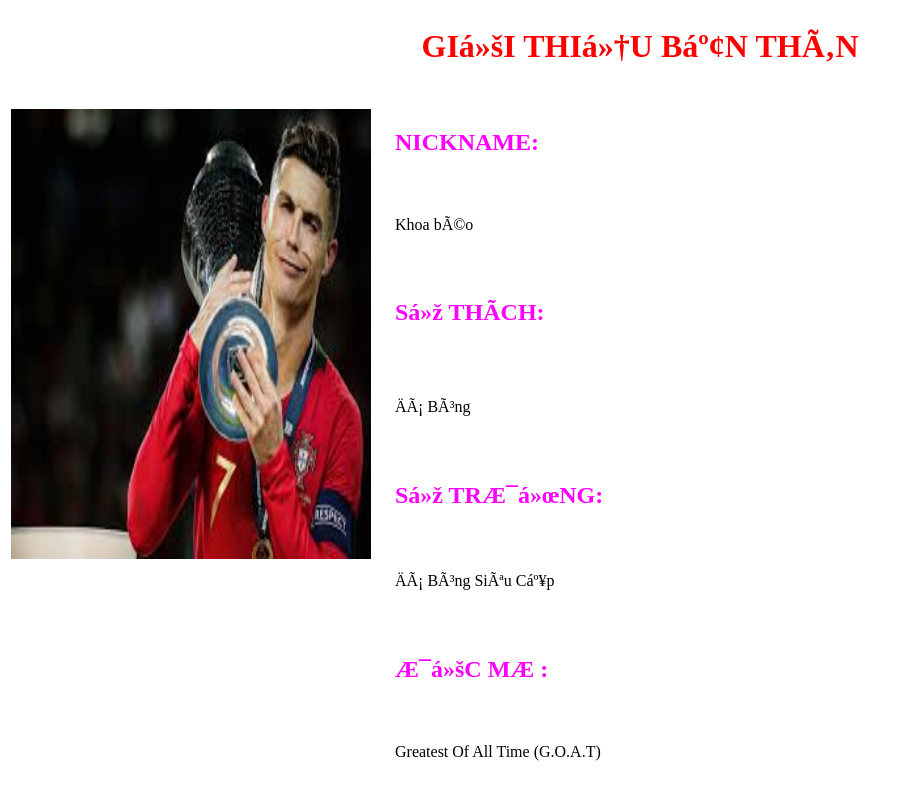
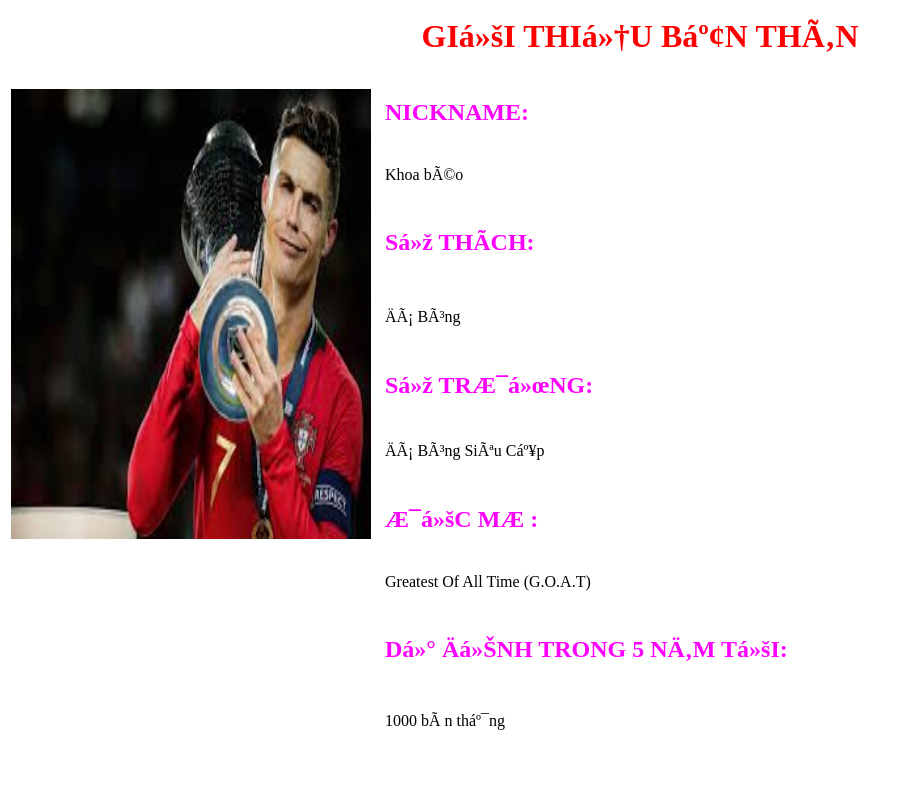
Before and after one commit to trongkhoi1112008/Gioi-Thieu-Ban-Than1, a plain HTML site: page index.html in a window 1280 px wide. Shown: the top 798 px of the page, without its empty margins (0-911 px from the left). Drawn offline with Linux system fonts and the light colour scheme.

Commit message:
Update index.html

```diff
--- a/index.html
+++ b/index.html
@@ -2,9 +2,9 @@
   <head>
     <meta charset="UFT-8">
     <style>
-     h1 { color: red; text-align: center; padding: 20;}
-     h2 {color: magenta; padding: 20;}
-     p {padding: 20;}
+     h1 { color: red; text-align: center; padding: 10;}
+     h2 {color: magenta; padding: 10;}
+     p {padding: 10;}
   </style>
     <body>
       <h1 style=" color: red; text-align: center :">
```
